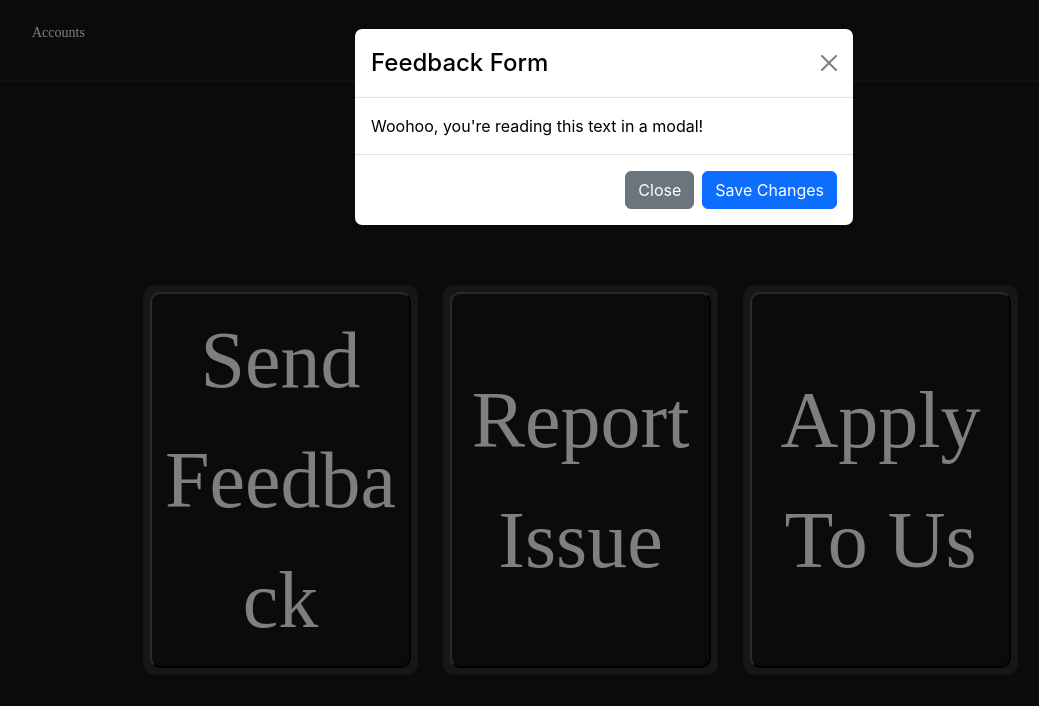
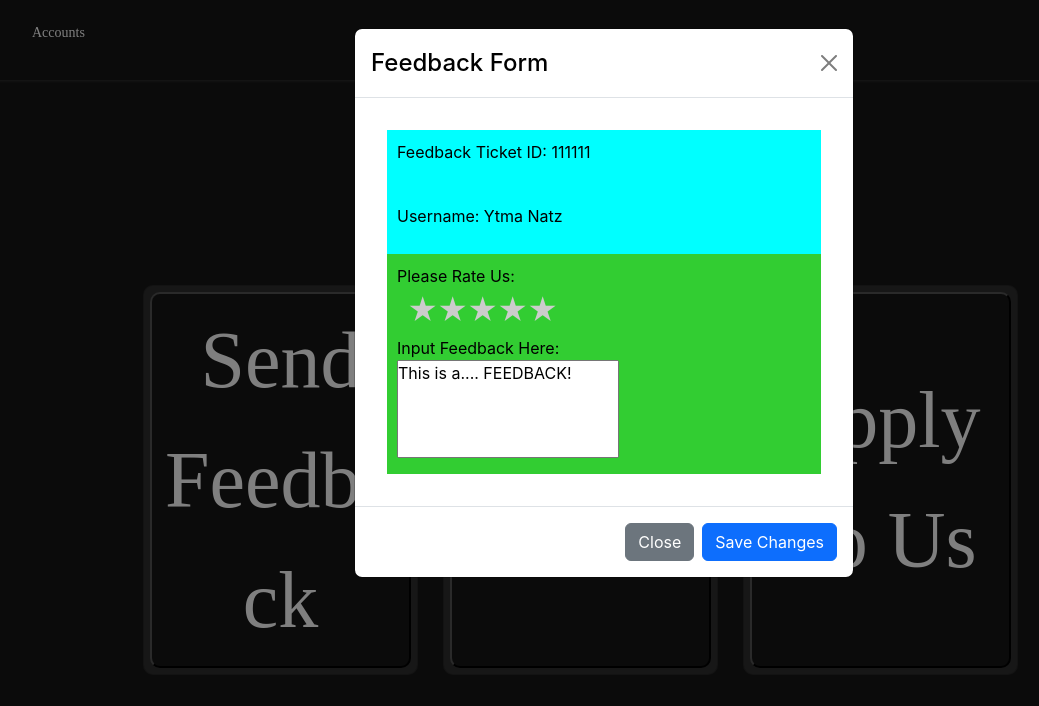
Before and after one commit to BleuAnge/Project-for-ITC-126, a React (Create React App) app: page /ContactScreen in a window 1280 px wide. Both pictures are taken after a click on the button "Send Feedback". Shown: the top 706 px of the page, without its empty margins (36-1075 px from the left). Built offline with nearby package versions, Linux system fonts and the light colour scheme.

Commit message:
modal inserted

```diff
--- a/src/ContactScreen.js
+++ b/src/ContactScreen.js
@@ -2,6 +2,8 @@ import './ContactScreen.css';
 import { useState } from 'react';
 import Button from 'react-bootstrap/esm/Button';
 import Modal from 'react-bootstrap/Modal';
+import FeedbackModal from './FeedbackModal';
+import ReportModal from './ReportModal';
 
 const ContactScreen = () => {
     const [showFeedbackModal, setFeedbackShow] = useState(false);
@@ -39,7 +41,7 @@ const ContactScreen = () => {
                 <Modal.Header closeButton>
                     <Modal.Title className='modal-text'>Feedback Form</Modal.Title>
                 </Modal.Header>
-                <Modal.Body className='modal-text'>Woohoo, you're reading this text in a modal!</Modal.Body>
+                <Modal.Body className='modal-text'><FeedbackModal></FeedbackModal></Modal.Body>
                 <Modal.Footer>
                     <Button variant="secondary" onClick={closeFeedbackModal}>
                         Close
@@ -54,7 +56,7 @@ const ContactScreen = () => {
                 <Modal.Header closeButton>
                     <Modal.Title className='modal-text'>Report Form</Modal.Title>
                 </Modal.Header>
-                <Modal.Body className='modal-text'>Woohoo, you're reading this text in a modal!</Modal.Body>
+                <Modal.Body className='modal-text'><ReportModal></ReportModal></Modal.Body>
                 <Modal.Footer>
                     <Button variant="secondary" onClick={closeReportModal}>
                         Close
--- /dev/null
+++ b/src/FeedbackModal.js
@@ -0,0 +1,36 @@
+import './Modal.css';
+import './Utility.css';
+
+const FeedbackModal = () => {
+    return (
+        <div className="modal-body">
+            <div className="modal-main-info">
+                <p>Feedback Ticket ID: 111111</p><br></br>
+                <p>Username: Ytma Natz</p>
+            </div>
+            <div className="modal-submit-options">
+                <label for="feedback-rate">Please Rate Us: </label><br></br>
+                <div class="rate">
+                    <input type="radio" id="star5" name="rate" value="5" />
+                    <label for="star5" title="text">5 stars</label>
+                    <input type="radio" id="star4" name="rate" value="4" />
+                    <label for="star4" title="text">4 stars</label>
+                    <input type="radio" id="star3" name="rate" value="3" />
+                    <label for="star3" title="text">3 stars</label>
+                    <input type="radio" id="star2" name="rate" value="2" />
+                    <label for="star2" title="text">2 stars</label>
+                    <input type="radio" id="star1" name="rate" value="1" />
+                    <label for="star1" title="text">1 star</label>
+                </div>
+                <br></br>
+                <br></br>
+                <label for="textbox">Input Feedback Here: </label><br></br>
+                <textarea className="textbox" rows="4" column="50">
+                    This is a.... FEEDBACK!
+                </textarea>
+            </div>
+        </div>
+    )
+}
+
+export default FeedbackModal
--- /dev/null
+++ b/src/Modal.css
@@ -0,0 +1,23 @@
+:root {
+    --bg-color: rgb(23, 23, 23);
+}
+
+.modal-body {
+    overflow: hidden;
+}
+
+.modal-main-info {
+    background-color: aqua;
+    margin: 0px;
+    padding: 10px;
+}
+
+.modal-submit-options {
+    background-color: limegreen;
+    margin: 0px;
+    padding: 10px;
+}
+
+.textbox {
+    resize: none;
+}
--- /dev/null
+++ b/src/ReportModal.js
@@ -0,0 +1,41 @@
+import './Modal.css';
+import './Utility.css';
+
+const ReportModal = () => {
+    return (
+        <div className="modal-body">
+            <div className="modal-main-info">
+                <p>Report Ticket ID: 111111</p>
+                <br></br>
+                <p>Date: 3/16/23</p>
+                <br></br>
+                <p>Time: 9:46 am</p>
+                <br></br>
+                <p>Username: Ytma Natz</p>
+            </div>
+            <div className="modal-submit-options">
+
+                <label for="report-type">Select Report Type: </label>
+                <select className="report-type">
+                    <option value="manage_reciept">Manage Order Receipt</option>
+                    <option value="cancelled_order">Cancelled Order/Order Didnt Show Up</option>
+                    <option value="food_safety">Food Safety</option>
+                    <option value="restaurant_issue">Restaurant Issue</option>
+                    <option value="tako_eats_issue">Tako Eats Issue</option>
+                </select>
+                <br></br>
+                <br></br>
+                <label for="order-id">Input Order ID: </label>
+                <input type="text" className="order-id"></input>
+                <br></br>
+                <br></br>
+                <label for="textbox">Input Report Detail Here: </label><br></br>
+                <textarea className="textbox" rows="4" column="50">
+                    This is a.... Report!
+                </textarea>
+            </div>
+        </div>
+    )
+}
+
+export default ReportModal
--- /dev/null
+++ b/src/Utility.css
@@ -0,0 +1,39 @@
+*{
+    margin: 0;
+    padding: 0;
+}
+.rate {
+    float: left;
+    height: 46px;
+    padding: 0 10px;
+}
+.rate:not(:checked) > input {
+    position:absolute;
+    top:-9999px;
+}
+.rate:not(:checked) > label {
+    float:right;
+    width:1em;
+    overflow:hidden;
+    white-space:nowrap;
+    cursor:pointer;
+    font-size:30px;
+    color:#ccc;
+}
+.rate:not(:checked) > label:before {
+    content: '★ ';
+}
+.rate > input:checked ~ label {
+    color: #ffc700;
+}
+.rate:not(:checked) > label:hover,
+.rate:not(:checked) > label:hover ~ label {
+    color: #deb217;
+}
+.rate > input:checked + label:hover,
+.rate > input:checked + label:hover ~ label,
+.rate > input:checked ~ label:hover,
+.rate > input:checked ~ label:hover ~ label,
+.rate > label:hover ~ input:checked ~ label {
+    color: #c59b08;
+}
```
